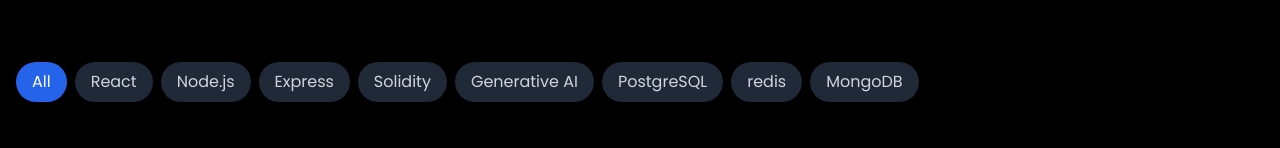
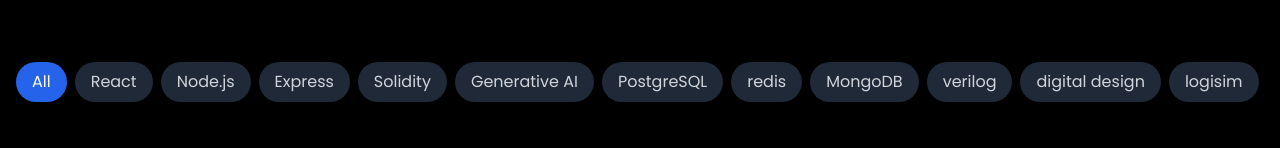
Before and after one commit to NikhilKottoli/Portfolio, a React (Create React App) app: page /#/Projects in a window 1280 px wide. Shown: the part 204-352 px from the top of the page. Built offline with nearby package versions, Linux system fonts and the light colour scheme; grey boxes are pictures that could not be loaded; the HTML template or start-up script is replaced by a standard one.

Commit message:
DDS project

```diff
--- a/src/components/Projects.js
+++ b/src/components/Projects.js
@@ -1,5 +1,5 @@
 import React, { useState, useEffect } from "react";
-import { ExternalLink, Code, Github, X, Filter } from "lucide-react";
+import { ExternalLink, Code, Github, X } from "lucide-react";
 
 const projects = [
     {
@@ -27,6 +27,14 @@
     description: "A modern social media platform focused on professional collaboration and networking. Includes real-time messaging, project sharing, and team formation features.",
     link: "https://github.com/NikhilKottoli/Synkerr_Homepage",
     tech: ["React", "Node.js", "MongoDB", "Express"]
+  },
+  {
+    image: `${process.env.PUBLIC_URL}/DDS.png`,
+    title: "Matrix Multiplier",
+    text: "Digital Circuit Design",
+    description: "This project addresses the need for efficient matrix operations by developing a tool that exclusively uses combinational and sequential circuits to perform multiplication, transposition, and determinant calculations. This solution is grounded in digital systems and implements most used matrix operations in as little hardware as possible.",
+    link: "https://github.com/NikhilKottoli/S2-T15",
+    tech: ["verilog","digital design","logisim"],
   }
 ];
 
@@ -177,7 +185,7 @@
 
 const Projects = () => {
   const [activeFilter, setActiveFilter] = useState("all");
-  const [searchTerm, setSearchTerm] = useState("");
+  const [searchTerm] = useState("");
   const [isPageLoaded, setIsPageLoaded] = useState(false);
   const [selectedProject, setSelectedProject] = useState(null);
   const [isModalOpen, setIsModalOpen] = useState(false);
```
Also changed, not shown: public/DDS.png (added).
